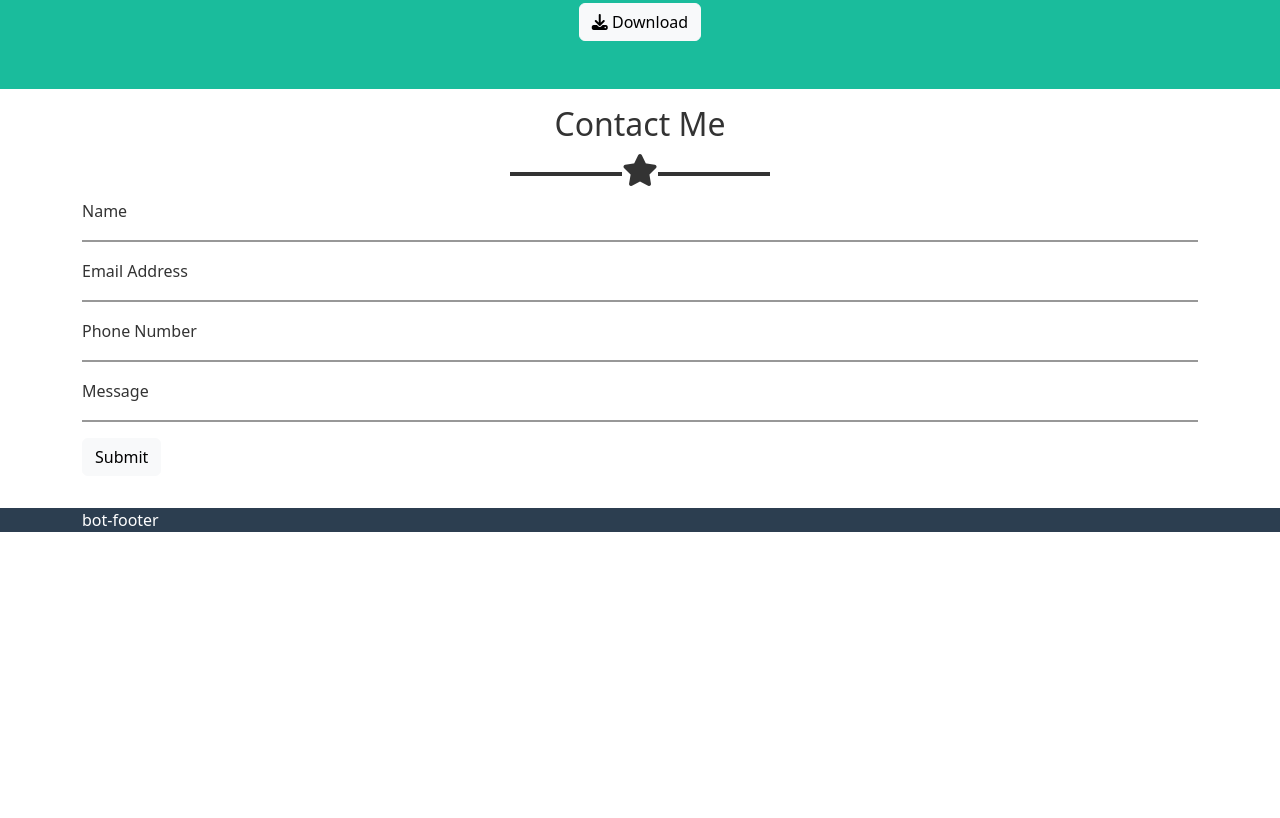
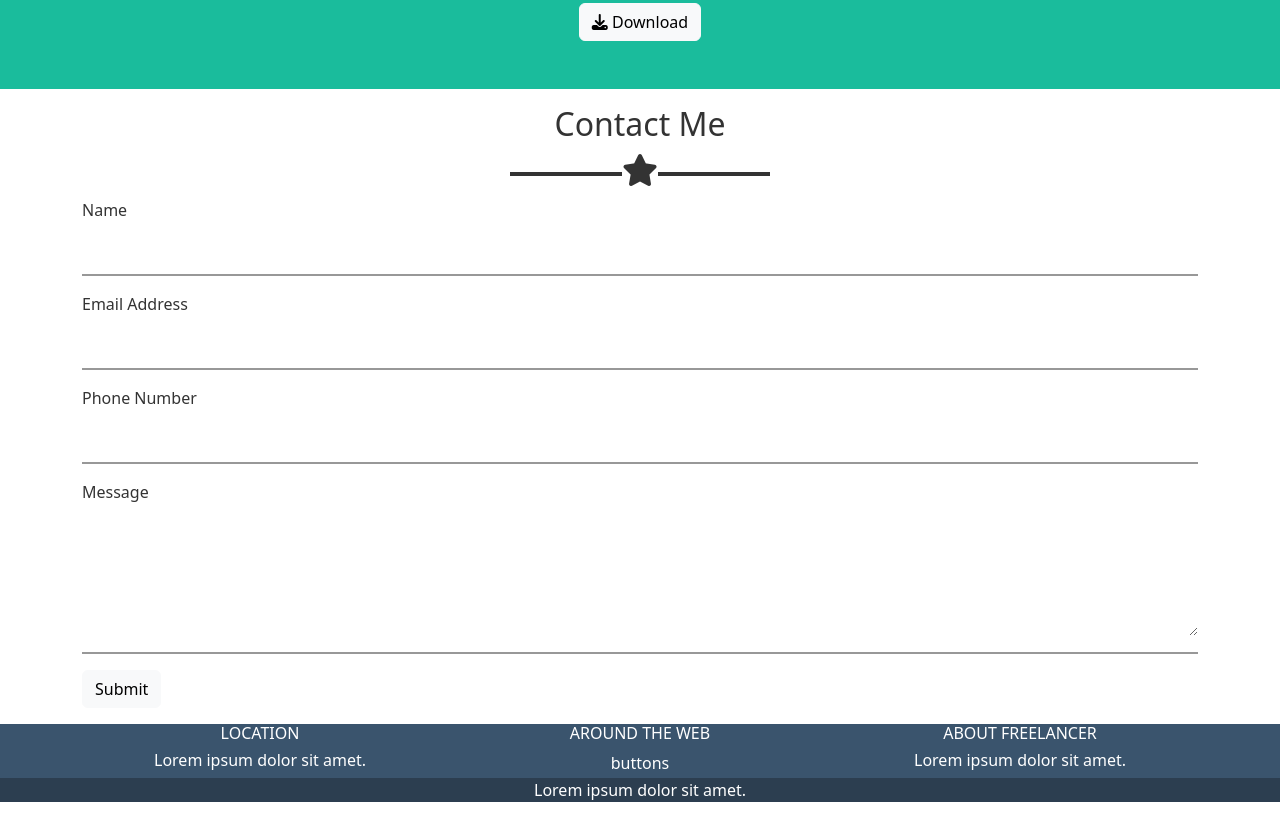
Before and after one commit to G-Lumia/html-css-bootstrap-freelancer, a plain HTML site: page index.html in a window 1280 px wide. Shown: the part 1801-2619 px from the top of the page. Before the commit the page ends 2333 px from the top, so only its background shows below. Drawn offline with nearby package versions, Linux system fonts and the light colour scheme.

Commit message:
created whole site structure - to be fixed

```diff
--- a/css/style.css
+++ b/css/style.css
@@ -42,6 +42,10 @@ main hr{
     filter:invert(1);
 }
 
+.navbar-collapse {
+    flex-grow: 0;
+}
+
 header, #bot-footer{
     background-color: var(--dark-gray);
 }
--- a/index.html
+++ b/index.html
@@ -14,7 +14,7 @@
 
     <header>
         <nav class="navbar navbar-expand-md">
-            <div class="container text-uppercase d-flex">
+            <div class="container text-uppercase">
                 <a href="#" class="navbar-brand"> Start Bootstrap</a>
                 <button class="navbar-toggler" type="button" data-bs-toggle="collapse" data-bs-target="#navCollapse">
                     <span class="navbar-toggler-icon"></span>
@@ -131,16 +131,16 @@
                 </div>
                 <form id="contact-form" class="text-left">
                     <label for="nameText"> Name </label>
-                    <input type="text" class="no-border" id="nameText">
+                    <input type="text" class="form-control no-border" id="nameText">
                     <hr>
                     <label for="mailText"> Email Address </label>
-                    <input type="text" class="no-border" id="mailText">
+                    <input type="text" class="form-control no-border" id="mailText">
                     <hr>
                     <label for="phoneText"> Phone Number </label>
-                    <input type="text" class="no-border" id="phoneText">
+                    <input type="text" class="form-control no-border" id="phoneText">
                     <hr>
                     <label for="messageText"> Message </label>
-                    <input type="text" class="no-border" id="messageText">
+                    <textarea class="form-control no-border" rows="5" id="comment"></textarea>
                     <hr>
                     <input class="btn btn-light" type="submit" name="submit" value="Submit">
                 </form>
@@ -150,15 +150,40 @@
 
     <footer>
         <section id="top-footer">
-            <div class="container ">
-                <p class="text-uppercase">
-
-                </p>
+            <div class="container text-center">
+                <div class="row">
+                    <div class="col-12 col-md-4">
+                        <h6 class="text-uppercase">
+                            Location
+                        </h6>
+                        <h6>
+                            Lorem ipsum dolor sit amet.
+                        </h6>
+                    </div>
+                    <div class="col-12 col-md-4">
+                        <h6 class="text-uppercase">
+                            AROUND THE WEB
+                        </h6>
+                        <div>
+                            buttons
+                        </div>
+                    </div>
+                    <div class="col-12 col-md-4">
+                        <h6 class="text-uppercase">
+                            About freelancer
+                        </h6>
+                        <h6>
+                            Lorem ipsum dolor sit amet.
+                        </h6>
+                    </div>
+                </div>
             </div>
         </section>
         <section id="bot-footer">
-            <div class="container">
-                bot-footer
+            <div class="container text-center">
+                <p>
+                    Lorem ipsum dolor sit amet.
+                </p>
             </div>
         </section>
     </footer>
```
